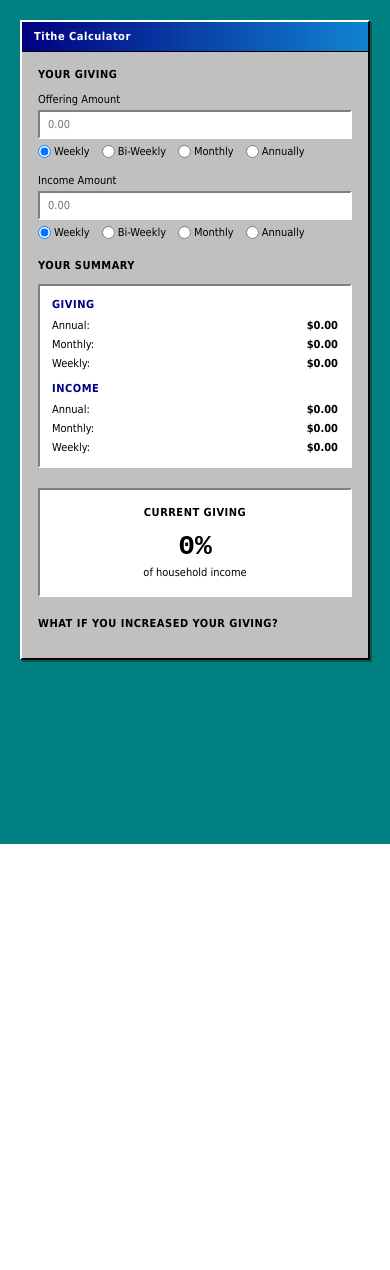
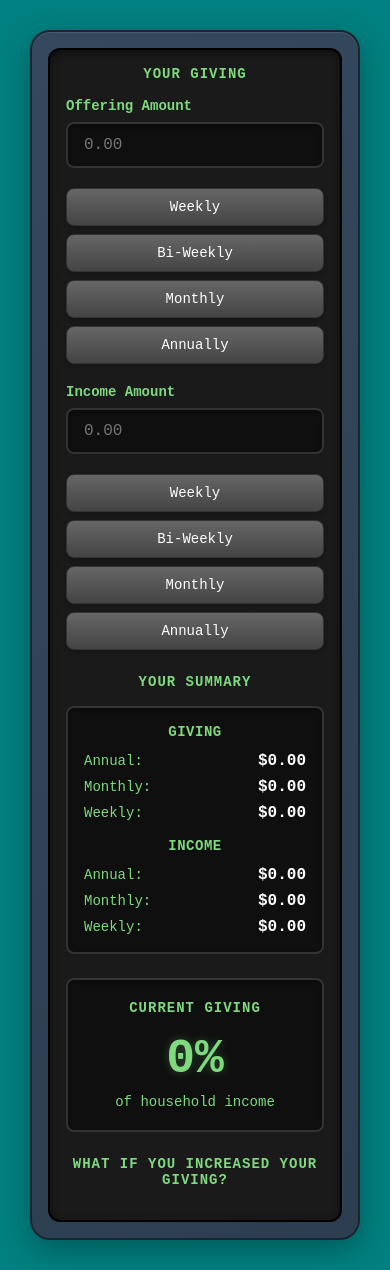
Before and after one commit to eharnischStEdword/tithe-calculator, a Flask app: page / in a window 390 px wide. Before the commit the page ends 844 px from the top, so only its background shows below. Run offline with Flask 3, Linux system fonts and the light colour scheme.

Commit message:
Transform to skeuomorphic physical calculator aesthetic
- Remove Windows 95 title bar and restructure HTML
- Create physical calculator device appearance with dark charcoal body
- Implement LCD screen displays with green text (#7fd97f)
- Increase all font sizes significantly (16px base, 64px percentage)
- Style radio buttons as tactile calculator buttons with gradients
- Add deep 3D shadows and realistic depth effects
- Use monospace fonts (Courier New) for all numbers
- Maintain mobile responsiveness
- Preserve all calculator functionality

```diff
--- a/static/style.css
+++ b/static/style.css
@@ -5,74 +5,62 @@
 }
 
 body {
-    font-family: 'MS Sans Serif', Tahoma, Geneva, sans-serif;
+    font-family: 'Courier New', 'Monaco', monospace;
     background: #008080;
     min-height: 100vh;
     padding: 20px;
-    font-size: 11px;
+    font-size: 16px;
     color: #000000;
+    display: flex;
+    justify-content: center;
+    align-items: center;
 }
 
-.container {
-    max-width: 600px;
-    margin: 0 auto;
-    background: #c0c0c0;
-    border-radius: 0;
-    padding: 20px;
-    box-shadow: 2px 2px 0 rgba(0,0,0,0.3);
-    border: 2px solid #ffffff;
-    border-right-color: #000000;
-    border-bottom-color: #000000;
+.calculator {
+    max-width: 480px;
+    width: 100%;
+    background: linear-gradient(145deg, #34495e, #2c3e50);
+    border-radius: 20px;
+    padding: 24px;
+    box-shadow: 0 10px 30px rgba(0,0,0,0.3), inset 0 1px 0 rgba(255,255,255,0.1);
+    border: 2px solid #1a252f;
 }
 
-.title-bar {
-    background: linear-gradient(to right, #000080, #1084d0);
-    color: #ffffff;
-    padding: 8px 12px;
-    margin: -20px -20px 20px -20px;
-    font-size: 11px;
-    font-weight: bold;
-    letter-spacing: 0.5px;
-    border-bottom: 1px solid #000000;
-}
-
-.title-text {
-    font-family: 'MS Sans Serif', Tahoma, Geneva, sans-serif;
-}
-
-.calculator-body {
-    padding: 0;
+.calculator-screen {
+    background: #1a1a1a;
+    border-radius: 12px;
+    padding: 20px;
+    box-shadow: inset 0 2px 8px rgba(0,0,0,0.5);
+    border: 2px solid #000000;
 }
 
 .section-title {
-    color: #000000;
-    margin-bottom: 12px;
-    font-size: 11px;
+    color: #7fd97f;
+    margin-bottom: 16px;
+    font-size: 14px;
     font-weight: bold;
     text-transform: uppercase;
-    letter-spacing: 0.5px;
+    letter-spacing: 1px;
+    text-align: center;
 }
 
 .input-section {
-    margin-bottom: 20px;
+    margin-bottom: 24px;
 }
 
 .summary-section {
-    margin-bottom: 20px;
+    margin-bottom: 24px;
 }
 
 .summary-card {
-    background: #ffffff;
-    border: 2px solid #808080;
-    border-top-color: #808080;
-    border-left-color: #808080;
-    border-right-color: #ffffff;
-    border-bottom-color: #ffffff;
-    border-radius: 0;
-    padding: 12px;
+    background: #0f0f0f;
+    border: 2px solid #333333;
+    border-radius: 8px;
+    padding: 16px;
     display: flex;
-    gap: 16px;
+    gap: 20px;
     flex-wrap: wrap;
+    box-shadow: inset 0 2px 4px rgba(0,0,0,0.3);
 }
 
 .summary-group {
@@ -81,19 +69,20 @@ body {
 }
 
 .summary-header {
-    color: #000080;
-    font-size: 11px;
+    color: #7fd97f;
+    font-size: 14px;
     font-weight: bold;
-    margin-bottom: 8px;
+    margin-bottom: 12px;
     text-transform: uppercase;
     letter-spacing: 0.5px;
+    text-align: center;
 }
 
 .summary-item {
     display: flex;
     justify-content: space-between;
     align-items: center;
-    margin-bottom: 6px;
+    margin-bottom: 8px;
 }
 
 .summary-item:last-child {
@@ -101,82 +90,101 @@ body {
 }
 
 .summary-label {
-    color: #000000;
-    font-size: 11px;
+    color: #7fd97f;
+    font-size: 14px;
     font-weight: normal;
 }
 
 .summary-value {
-    color: #000000;
-    font-size: 11px;
+    color: #ffffff;
+    font-size: 16px;
     font-weight: bold;
+    font-family: 'Courier New', monospace;
 }
 
 .input-group {
-    margin-bottom: 16px;
+    margin-bottom: 20px;
 }
 
 label {
     display: block;
-    margin-bottom: 4px;
-    color: #000000;
-    font-weight: normal;
-    font-size: 11px;
+    margin-bottom: 8px;
+    color: #7fd97f;
+    font-weight: bold;
+    font-size: 14px;
 }
 
 input[type="number"] {
     width: 100%;
-    padding: 6px 8px;
-    border: 2px solid #808080;
-    border-top-color: #808080;
-    border-left-color: #808080;
-    border-right-color: #ffffff;
-    border-bottom-color: #ffffff;
-    border-radius: 0;
-    font-size: 11px;
-    background: #ffffff;
-    color: #000000;
-    font-family: 'MS Sans Serif', Tahoma, Geneva, sans-serif;
+    padding: 12px 16px;
+    border: 2px solid #333333;
+    border-radius: 8px;
+    font-size: 16px;
+    background: #0f0f0f;
+    color: #7fd97f;
+    font-family: 'Courier New', monospace;
+    box-shadow: inset 0 2px 4px rgba(0,0,0,0.3);
+    margin-bottom: 12px;
 }
 
 input[type="number"]:focus {
-    outline: 1px dotted #000000;
-    outline-offset: -3px;
+    outline: none;
+    border-color: #7fd97f;
+    box-shadow: inset 0 2px 4px rgba(0,0,0,0.3), 0 0 0 2px rgba(127,217,127,0.3);
 }
 
 .radio-group {
     display: flex;
-    gap: 12px;
-    margin-top: 6px;
+    gap: 8px;
+    margin-top: 8px;
     flex-wrap: wrap;
 }
 
 .radio-group label {
-    display: flex;
-    align-items: center;
-    gap: 3px;
+    background: linear-gradient(to bottom, #666, #444);
+    border: 1px solid #333;
+    border-radius: 8px;
+    padding: 10px 16px;
+    color: #fff;
+    cursor: pointer;
+    box-shadow: 0 2px 4px rgba(0,0,0,0.2);
+    font-size: 14px;
     font-weight: normal;
-    font-size: 11px;
-    cursor: pointer;
     margin-bottom: 0;
+    transition: all 0.1s ease;
+    flex: 1;
+    text-align: center;
+    min-width: 60px;
+}
+
+.radio-group label:hover {
+    background: linear-gradient(to bottom, #777, #555);
+    transform: translateY(-1px);
+}
+
+.radio-group label:active {
+    box-shadow: inset 0 2px 4px rgba(0,0,0,0.3);
+    transform: translateY(0);
 }
 
 .radio-group input[type="radio"] {
-    cursor: pointer;
-    margin: 0;
+    display: none;
+}
+
+.radio-group input[type="radio"]:checked + label {
+    background: linear-gradient(to bottom, #7fd97f, #5cb85c);
+    color: #000;
+    font-weight: bold;
 }
 
 .results-section {
-    background: #ffffff;
-    padding: 16px;
-    border-radius: 0;
+    background: #0f0f0f;
+    padding: 20px;
+    border-radius: 8px;
     text-align: center;
-    margin-bottom: 20px;
-    border: 2px solid #808080;
-    border-top-color: #808080;
-    border-left-color: #808080;
-    border-right-color: #ffffff;
-    border-bottom-color: #ffffff;
+    margin-bottom: 24px;
+    border: 2px solid #333333;
+    box-shadow: inset 0 2px 4px rgba(0,0,0,0.3);
 }
 
 .current-percentage {
@@ -186,63 +194,64 @@ input[type="number"]:focus {
 }
 
 .percentage-value {
-    font-size: 36px;
+    font-size: 64px;
     font-weight: bold;
-    color: #000000;
-    margin-bottom: 4px;
+    color: #7fd97f;
+    margin-bottom: 8px;
     font-family: 'Courier New', monospace;
+    text-shadow: 0 0 10px rgba(127,217,127,0.3);
 }
 
 .percentage-label {
-    color: #000000;
-    font-size: 11px;
+    color: #7fd97f;
+    font-size: 14px;
 }
 
 .increase-section {
-    margin-top: 20px;
+    margin-top: 24px;
 }
 
 #increaseOptions {
     display: flex;
     flex-direction: column;
-    gap: 8px;
+    gap: 12px;
 }
 
 .increase-option {
-    background: #c0c0c0;
-    border: 2px solid #ffffff;
-    border-top-color: #ffffff;
-    border-left-color: #ffffff;
-    border-right-color: #000000;
-    border-bottom-color: #000000;
-    border-radius: 0;
-    padding: 12px;
-    transition: none;
+    background: linear-gradient(to bottom, #555, #333);
+    border: 2px solid #444;
+    border-radius: 8px;
+    padding: 16px;
+    box-shadow: 0 2px 4px rgba(0,0,0,0.2);
+    transition: all 0.1s ease;
+}
+
+.increase-option:hover {
+    background: linear-gradient(to bottom, #666, #444);
+    transform: translateY(-1px);
 }
 
 .increase-option:active {
-    border-top-color: #000000;
-    border-left-color: #000000;
-    border-right-color: #ffffff;
-    border-bottom-color: #ffffff;
+    box-shadow: inset 0 2px 4px rgba(0,0,0,0.3);
+    transform: translateY(0);
 }
 
 .increase-header {
     display: flex;
     justify-content: space-between;
     align-items: center;
-    margin-bottom: 6px;
+    margin-bottom: 8px;
 }
 
 .increase-label {
-    font-size: 11px;
+    font-size: 16px;
     font-weight: bold;
-    color: #000000;
+    color: #ffffff;
 }
 
 .increase-target {
-    font-size: 11px;
-    color: #000000;
+    font-size: 14px;
+    color: #7fd97f;
 }
 
 .increase-details {
@@ -252,44 +261,54 @@ input[type="number"]:focus {
 }
 
 .weekly-amount {
-    font-size: 11px;
+    font-size: 18px;
     font-weight: bold;
-    color: #000000;
+    color: #ffffff;
+    font-family: 'Courier New', monospace;
 }
 
 .weekly-increase {
-    font-size: 11px;
-    color: #008000;
+    font-size: 14px;
+    color: #7fd97f;
     font-weight: bold;
 }
 
 .comparison-text {
-    font-size: 11px;
-    color: #000000;
+    font-size: 14px;
+    color: #7fd97f;
     font-style: italic;
-    margin-top: 4px;
+    margin-top: 6px;
     text-align: center;
 }
 
 @media (max-width: 640px) {
-    .container {
+    .calculator {
+        padding: 16px;
+        margin: 10px;
+    }
+
+    .calculator-screen {
         padding: 16px;
     }
 
-    .title-bar {
-        margin: -16px -16px 16px -16px;
-    }
-
     .percentage-value {
-        font-size: 28px;
+        font-size: 48px;
     }
 
     .summary-card {
         flex-direction: column;
-        gap: 12px;
+        gap: 16px;
     }
 
     .summary-group {
         min-width: auto;
     }
+
+    .radio-group {
+        flex-direction: column;
+    }
+
+    .radio-group label {
+        flex: none;
+    }
 }
--- a/templates/index.html
+++ b/templates/index.html
@@ -7,11 +7,8 @@
     <link rel="stylesheet" href="{{ url_for('static', filename='style.css') }}">
 </head>
 <body>
-    <div class="container">
-        <div class="title-bar">
-            <span class="title-text">Tithe Calculator</span>
-        </div>
-        <div class="calculator-body">
+    <div class="calculator">
+        <div class="calculator-screen">
 
         <div class="input-section">
             <div class="section-title">Your Giving</div>
@@ -87,7 +84,6 @@
             <div class="section-title">What if you increased your giving?</div>
             <div id="increaseOptions"></div>
         </div>
-        </div>
     </div>
 
     <script src="{{ url_for('static', filename='script.js') }}"></script>
```
